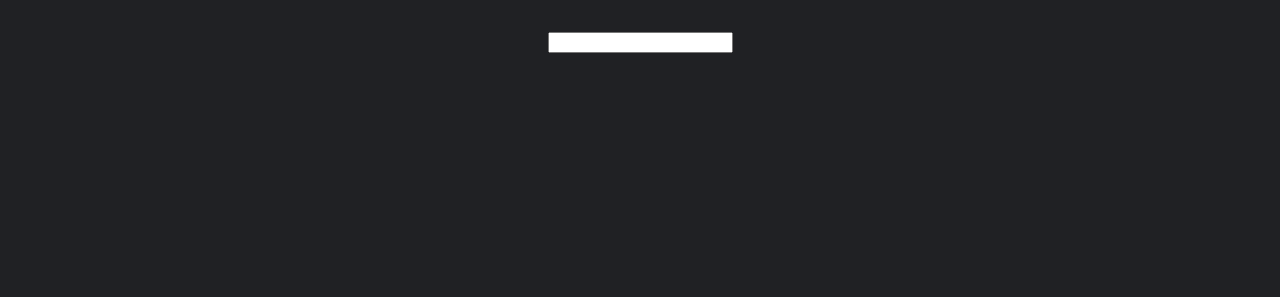
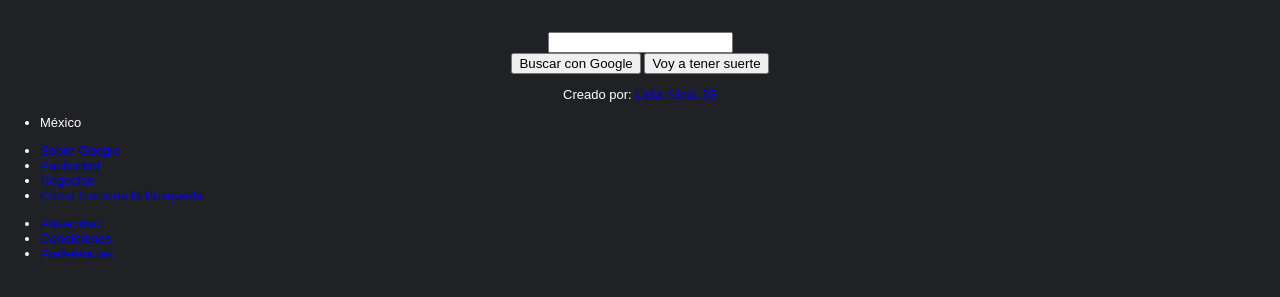
Before and after one commit to LidiaAliciaJG/clonacion-google, a plain HTML site: page index.html in a window 1280 px wide. Shown: the part 501-798 px from the top of the page. Drawn offline with Linux system fonts and the light colour scheme.

Commit message:
Update index.html

```diff
--- a/index.html
+++ b/index.html
@@ -4,7 +4,7 @@
     <meta charset="UTF-8">
     <meta http-equiv="X-UA-Compatible" content="IE=edge">
     <meta name="viewport" content="width=device-width, initial-scale=1.0">
-    <title>Google's Lidia</title>
+    <title>Lidia's Google</title>
     <link rel="stylesheet" href="css/main.css">
 </head>
 <body>
@@ -26,10 +26,53 @@
             <div class="main-input-container">
                 <span class="search-icon"></span>
                 <input type="text">
-                <a class="micro-icon" href=""></a>
-                <a class="lupa-icon" href=""></a>
+                <a class="micro-icon" href="#"></a>
+                <a class="cam-icon" href="#"></a>
+            </div>
+        </section>
+        <section class="main-buttons">
+            <div>
+                <button>Buscar con Google</button>
+                <button>Voy a tener suerte</button>
+            </div>
+        </section>
+        <section class="main-info">
+            <div>
+                <p>Creado por: <a href="https://github.com/LidiaAliciaJG" target="_blank">Lidia Alicia JG</a></p>
             </div>
         </section>
     </main>
+    <footer>
+        <ul class="footer-first">
+             <li>
+                <p>México</p>
+            </li>
+        </ul>
+        <ul class="footer-left">
+            <li>
+                <a href="https://about.google/?utm_source=google-MX&utm_medium=referral&utm_campaign=hp-footer&fg=1">Sobre Google</a>
+            </li>
+            <li>
+                <a href="https://www.google.com/intl/es-419_mx/ads/?subid=ww-ww-et-g-awa-a-g_hpafoot1_1!o2&utm_source=google.com&utm_medium=referral&utm_campaign=google_hpafooter&fg=1">Publicidad</a>
+            </li>
+            <li>
+                <a href="https://www.google.com/services/?subid=ww-ww-et-g-awa-a-g_hpbfoot1_1!o2&utm_source=google.com&utm_medium=referral&utm_campaign=google_hpbfooter&fg=1">Negocios</a>
+            </li>
+            <li>
+                <a href="https://google.com/search/howsearchworks/?fg=1">Cómo funciona la Búsqueda</a>
+            </li>
+        </ul>
+        <ul class="footer-right">
+            <li>
+                <a href="https://policies.google.com/privacy?hl=es-419&fg=1">Privacidad</a>
+            </li>
+            <li>
+                <a href="https://policies.google.com/terms?hl=es-419&fg=1">Condiciones</a>
+            </li>
+            <li>
+                <a href="#">Preferencias</a>
+            </li>
+        </ul>
+    </footer>
 </body>
 </html>
```
